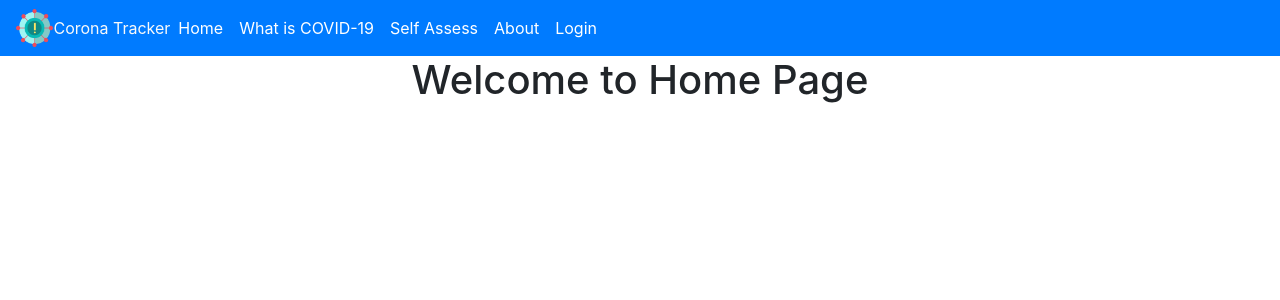
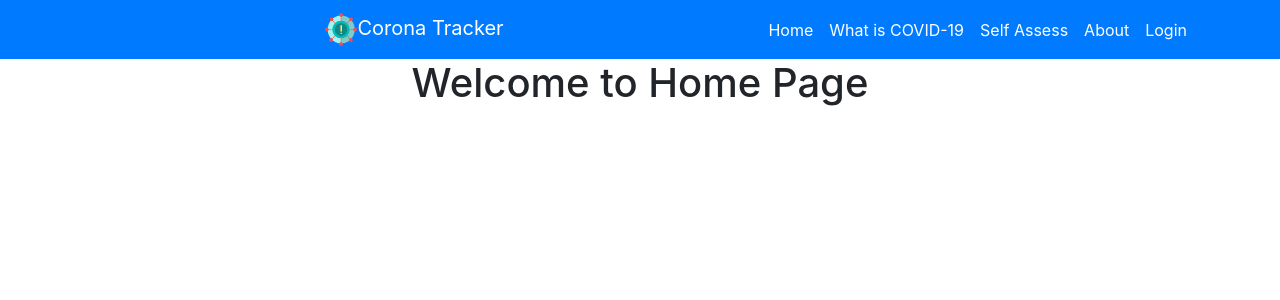
Before and after one commit to attainu/covid-tracker, a React (Create React App) app: page / in a window 1280 px wide. Shown: the top 300 px of the page. Built offline with nearby package versions, Linux system fonts and the light colour scheme.

Commit message:
Navbar done

```diff
--- a/src/components/Navbar.jsx
+++ b/src/components/Navbar.jsx
@@ -4,37 +4,39 @@ import logo from "../images/logo.png";
 const Navbar = () => {
   return (
     <nav className="navbar navbar-expand-lg navbar-dark bg-primary ">
-      <img src={logo} alt="logo" width="3%" />
-      <div className="text-light">
-        Corona Tracker <span className="sr-only">(current)</span>
-      </div>
-      <ul className="navbar-nav mr-auto">
+      <div className="container">
+        <a className="navbar-brand" href="#">
+          <img src={logo} alt="logo" width="5%" />
+          Corona Tracker
+        </a>
+        <ul className="navbar-nav">
           <li className="nav-item active  ">
             <a className="nav-link" href="#">
-            Home <span className="sr-only">(current)</span>
+              Home
             </a>
           </li>
           <li className="nav-item active">
             <a className="nav-link" href="#">
-            What is COVID-19 <span className="sr-only">(current)</span>
+              What is COVID-19
             </a>
           </li>
           <li className="nav-item active">
             <a className="nav-link" href="#">
-            Self Assess <span className="sr-only">(current)</span>
+              Self Assess
             </a>
           </li>
           <li className="nav-item active">
             <a className="nav-link" href="#">
-            About <span className="sr-only">(current)</span>
+              About
             </a>
           </li>
           <li className="nav-item active">
             <a className="nav-link" href="#">
-            Login <span className="sr-only">(current)</span>
+              Login
             </a>
           </li>
         </ul>
+      </div>
     </nav>
   );
 };
```
Lines whose indentation alone changed are shown as unchanged.
